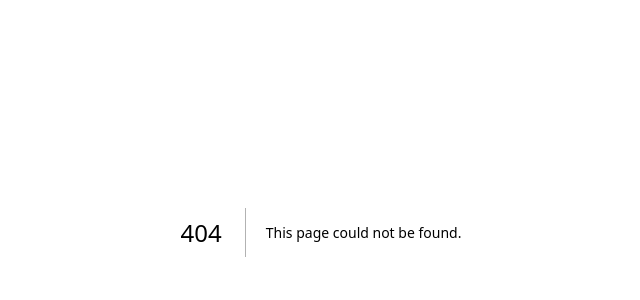
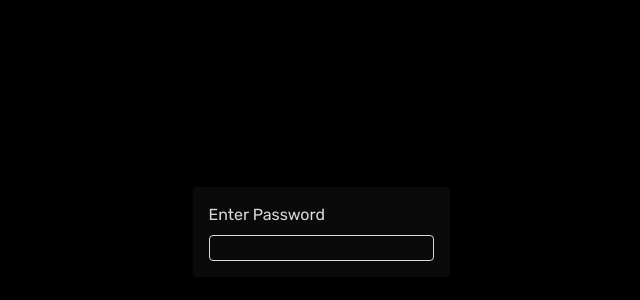
Before and after one commit to anthonywandera/portfolio-next, a Next.js app: page /admin/login in a window 1280 px wide. Before the commit this address had no page. Shown: the part 168-468 px from the top of the page, without its empty margins (319-959 px from the left). Built offline with nearby package versions, Linux system fonts and the light colour scheme.

Commit message:
giving me a headache

```diff
--- /dev/null
+++ b/app/admin/layout.tsx
@@ -0,0 +1,7 @@
+"use client";
+
+import StoreProvider from "@/store/store";
+
+export default function Layout(props: { children: React.ReactNode }) {
+  return <StoreProvider>{props.children}</StoreProvider>;
+}
--- /dev/null
+++ b/app/admin/login/page.tsx
@@ -0,0 +1,5 @@
+import LoginPage from "@/ui/pages/login-page";
+
+export default function Page() {
+  return <LoginPage />;
+}
--- /dev/null
+++ b/app/api/auth/route.ts
@@ -0,0 +1,9 @@
+export async function POST(req: Request) {
+  const pswd = await req.json();
+
+  if (pswd === "tony") {
+    return Response.json("Accepted", { status: 200 });
+  } else {
+    return Response.json("Rejected", { status: 401 });
+  }
+}
--- a/package.json
+++ b/package.json
@@ -9,10 +9,12 @@
     "lint": "next lint"
   },
   "dependencies": {
+    "@reduxjs/toolkit": "^2.6.1",
     "next": "15.3.0",
     "react": "^19.0.0",
     "react-dom": "^19.0.0",
-    "react-icons": "^5.5.0"
+    "react-icons": "^5.5.0",
+    "react-redux": "^9.2.0"
   },
   "devDependencies": {
     "@eslint/eslintrc": "^3",
--- /dev/null
+++ b/store/api.tsx
@@ -0,0 +1,18 @@
+import { createApi, fetchBaseQuery } from "@reduxjs/toolkit/query/react";
+
+export const apiSlice = createApi({
+  reducerPath: "api",
+  baseQuery: fetchBaseQuery({ baseUrl: "http://localhost:3000/api" }),
+  endpoints: (builder) => ({
+    // send password
+    setAuth: builder.mutation<boolean, string>({
+      query: (pswd) => ({
+        url: "auth",
+        method: "POST",
+        body: JSON.stringify(pswd),
+      }),
+    }),
+  }),
+});
+
+export const { useSetAuthMutation } = apiSlice;
--- /dev/null
+++ b/store/auth.tsx
@@ -0,0 +1,14 @@
+import { createSlice } from "@reduxjs/toolkit";
+
+const auth = createSlice({
+  name: "auth",
+  initialState: { isAuth: false },
+  reducers: {
+    authenticate(prevState) {
+      prevState.isAuth = true;
+    },
+  },
+});
+
+export const authReducer = auth.reducer;
+export const authActions = auth.actions;
--- /dev/null
+++ b/store/store.tsx
@@ -0,0 +1,17 @@
+import { configureStore } from "@reduxjs/toolkit";
+import { Provider } from "react-redux";
+
+// Import slice reducers
+import { authReducer } from "./auth";
+import { apiSlice } from "./api";
+
+const store = configureStore({
+  reducer: { admin: authReducer, [apiSlice.reducerPath]: apiSlice.reducer },
+  middleware(getDefaultMiddleware) {
+    return getDefaultMiddleware().concat(apiSlice.middleware);
+  },
+});
+
+export default function StoreProvider(props: { children: React.ReactNode }) {
+  return <Provider store={store}>{props.children}</Provider>;
+}
--- a/ui/pages/admin-page.tsx
+++ b/ui/pages/admin-page.tsx
@@ -1,15 +1,12 @@
+"use client";
+import { redirect } from "next/navigation";
+import { useSelector } from "react-redux";
+
 export default function AdminPage() {
-  return (
-    <section className="bg-black w-screen h-screen flex items-center justify-center">
-      <form className="bg-[var(--theme-color-background)] p-4 flex flex-col gap-2 rounded">
-        <label htmlFor="pswd">Enter Password</label>
-        <input
-          id="pswd"
-          name="pswd"
-          type="password"
-          className="border border-[var(--theme-color-text)] rounded px-0.5"
-        />
-      </form>
-    </section>
-  );
+  const isAuth = useSelector<{ isAuth: boolean }>((state) => state.isAuth);
+
+  // Redirect to a login page if user is not authenticated
+  if (!isAuth) redirect("/admin/login");
+
+  return <h1>Admins panel</h1>;
 }
--- /dev/null
+++ b/ui/pages/login-page.tsx
@@ -0,0 +1,43 @@
+"use client";
+import { useSetAuthMutation } from "@/store/api";
+import { authActions } from "@/store/auth";
+import { redirect } from "next/navigation";
+import { useDispatch } from "react-redux";
+
+export default function LoginPage() {
+  const [setAuth] = useSetAuthMutation();
+  const dispatch = useDispatch();
+
+  return (
+    <section className="bg-black w-screen h-screen flex items-center justify-center">
+      <form
+        className="bg-[var(--theme-color-background)] p-4 flex flex-col gap-2 rounded"
+        onSubmit={async (e: React.FormEvent) => {
+          e.preventDefault();
+          const formEl = e.target as HTMLFormElement;
+          const formData = new FormData(formEl);
+          const pswd = formData.get("pswd") as string;
+
+          // Validate pswd
+          // .....
+
+          // Send pswd
+          const { error } = await setAuth(pswd);
+
+          if (!error) {
+            dispatch(authActions.authenticate());
+            redirect("/admin");
+          }
+        }}
+      >
+        <label htmlFor="pswd">Enter Password</label>
+        <input
+          id="pswd"
+          name="pswd"
+          type="password"
+          className="border border-[var(--theme-color-text)] rounded px-0.5"
+        />
+      </form>
+    </section>
+  );
+}
```
Also changed, not shown: 1 other file (tests, documents, lock files or other folders).
